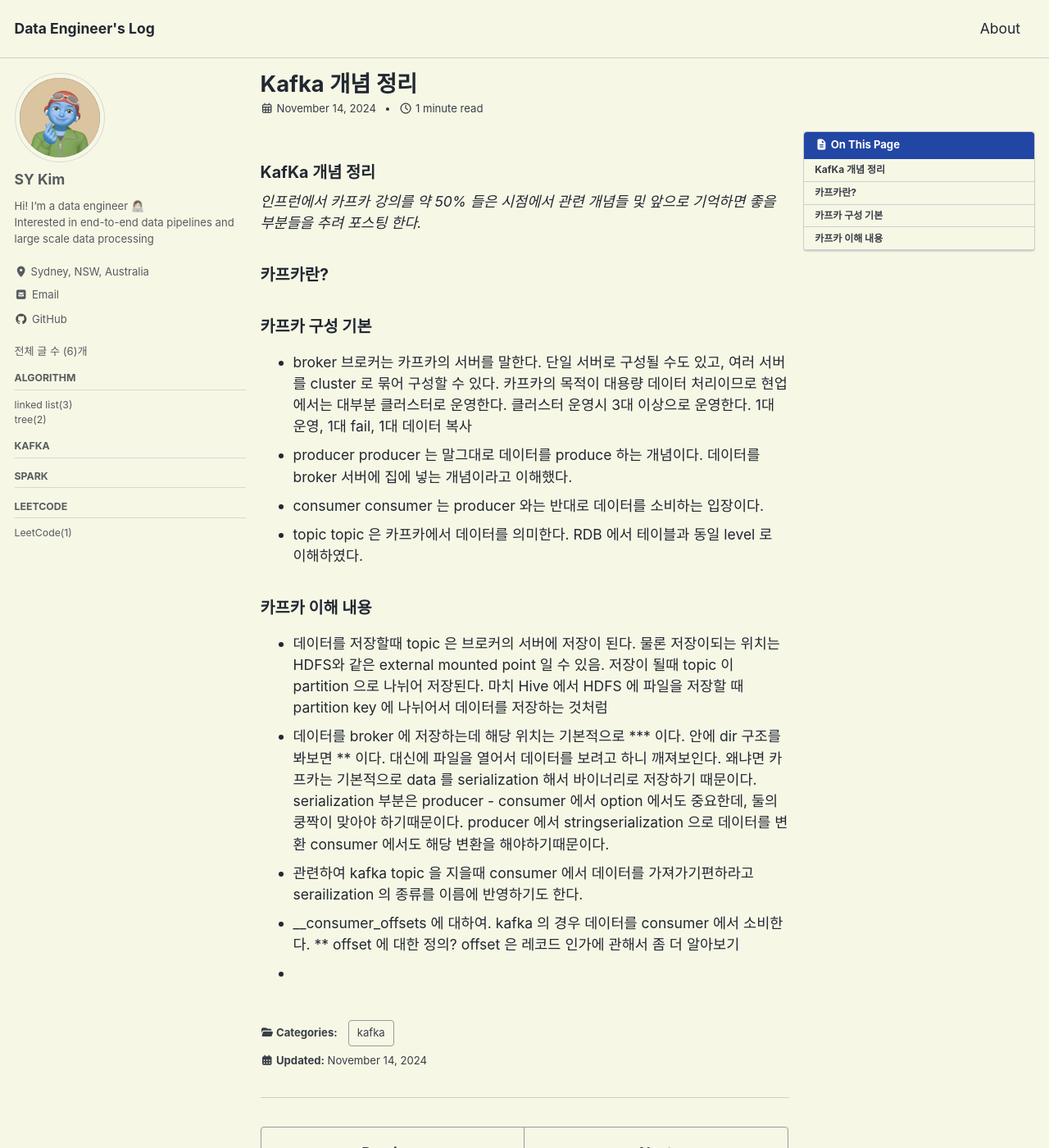
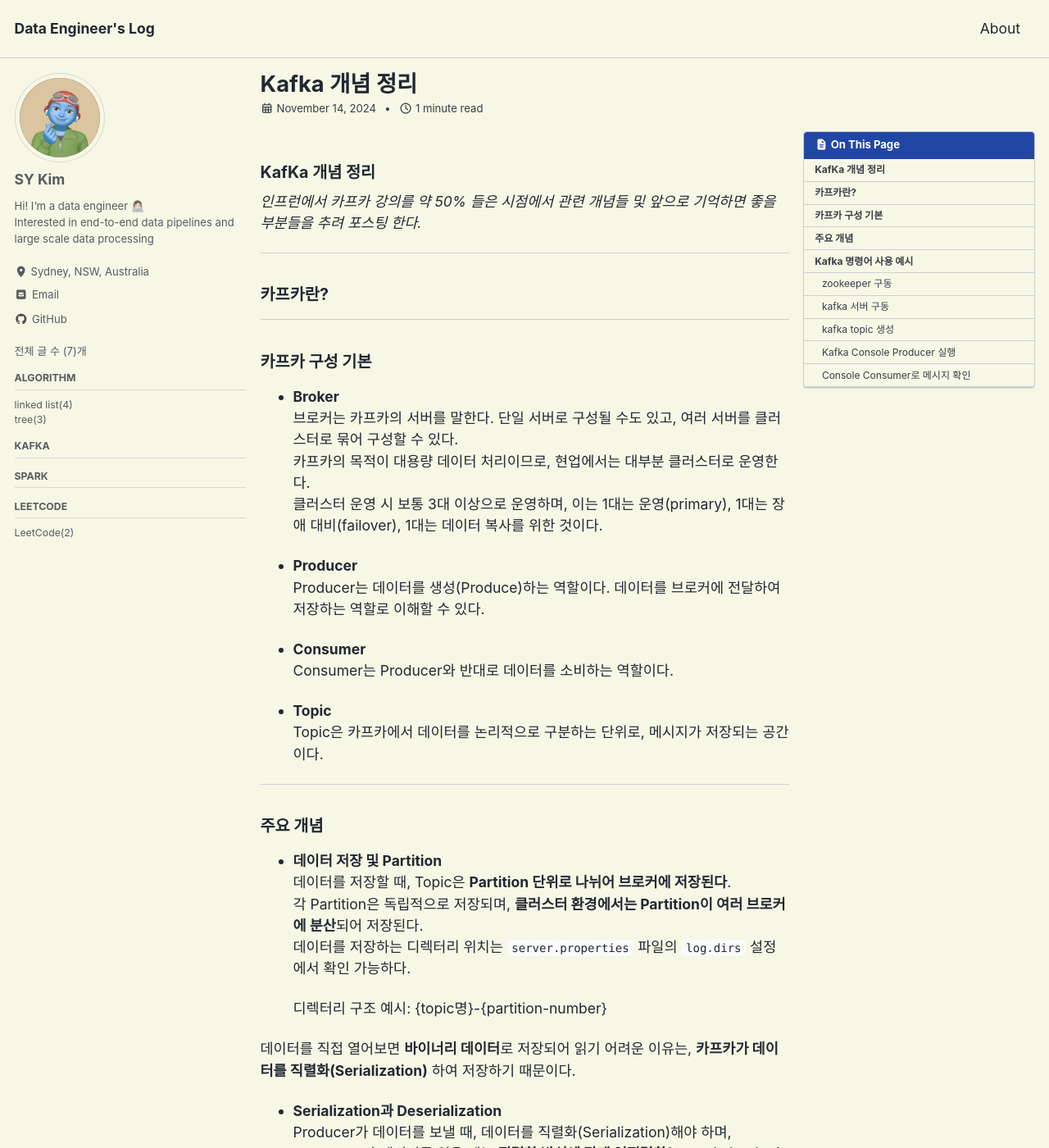
Before and after one commit to hello-iam-sy/hello-iam-sy.github.io, a Jekyll site: the page built from _posts/kafka/2024-11-14-kafka-concept-review.md, in a window 1280 px wide and 1400 px high. Shown: the whole window at 82% size. Built offline with Jekyll 4.4.1, drawn with Linux system fonts in a browser that asks for light colours; cached includes are drawn as plain includes; some of the changed text lies outside the part shown.

Commit message:
update kafka post

````diff
--- a/_posts/kafka/2024-11-14-kafka-concept-review.md
+++ b/_posts/kafka/2024-11-14-kafka-concept-review.md
@@ -1,7 +1,7 @@
 ---
 title: "Kafka 개념 정리"
 date: 2024-11-14
-last_modified_at: 2024-11-14
+last_modified_at: 2024-12-01
 categories:
   - kafka
 toc: true
@@ -11,22 +11,79 @@
 
 ### KafKa 개념 정리
 *인프런에서 카프카 강의를 약 50% 들은 시점에서 관련 개념들 및 앞으로 기억하면 좋을 부분들을 추려 포스팅 한다.*
+
+---
+
 ### 카프카란?
 
+---
+
 ### 카프카 구성 기본
-- broker
-  브로커는 카프카의 서버를 말한다. 단일 서버로 구성될 수도 있고, 여러 서버를 cluster 로 묶어 구성할 수 있다.
-  카프카의 목적이 대용량 데이터 처리이므로 현업에서는 대부분 클러스터로 운영한다. 클러스터 운영시 3대 이상으로 운영한다. 1대 운영, 1대 fail, 1대 데이터 복사
-- producer
-  producer 는 말그대로 데이터를 produce 하는 개념이다. 데이터를 broker 서버에 집에 넣는 개념이라고 이해했다.
-- consumer
-  consumer 는 producer 와는 반대로 데이터를 소비하는 입장이다.
-- topic
-  topic 은 카프카에서 데이터를 의미한다. RDB 에서 테이블과 동일 level 로 이해하였다.
 
-### 카프카 이해 내용
-- 데이터를 저장할때 topic 은 브로커의 서버에 저장이 된다. 물론 저장이되는 위치는 HDFS와 같은 external mounted point 일 수 있음. 저장이 될때 topic 이 partition 으로 나뉘어 저장된다. 마치 Hive 에서 HDFS 에 파일을 저장할 때 partition key 에 나뉘어서 데이터를 저장하는 것처럼
-- 데이터를 broker 에 저장하는데 해당 위치는 기본적으로 *** 이다. 안에 dir 구조를 봐보면 ** 이다. 대신에 파일을 열어서 데이터를 보려고 하니 깨져보인다. 왜냐면 카프카는 기본적으로 data 를 serialization 해서 바이너리로 저장하기 때문이다. serialization 부분은 producer - consumer 에서 option 에서도 중요한데, 둘의 쿵짝이 맞아야 하기때문이다. producer 에서 stringserialization 으로 데이터를 변환 consumer 에서도 해당 변환을 해야하기때문이다.
-- 관련하여 kafka topic 을 지을때 consumer 에서 데이터를 가져가기편하라고 serailization 의 종류를 이름에 반영하기도 한다.
-- __consumer_offsets 에 대하여. kafka 의 경우 데이터를 consumer 에서 소비한다. ** offset 에 대한 정의? offset 은 레코드 인가에 관해서 좀 더 알아보기
--
+- **Broker**
+  브로커는 카프카의 서버를 말한다. 단일 서버로 구성될 수도 있고, 여러 서버를 클러스터로 묶어 구성할 수 있다.
+  카프카의 목적이 대용량 데이터 처리이므로, 현업에서는 대부분 클러스터로 운영한다.
+  클러스터 운영 시 보통 3대 이상으로 운영하며, 이는 1대는 운영(primary), 1대는 장애 대비(failover), 1대는 데이터 복사를 위한 것이다.
+
+- **Producer**
+  Producer는 데이터를 생성(Produce)하는 역할이다. 데이터를 브로커에 전달하여 저장하는 역할로 이해할 수 있다.
+
+- **Consumer**
+  Consumer는 Producer와 반대로 데이터를 소비하는 역할이다.
+
+- **Topic**
+  Topic은 카프카에서 데이터를 논리적으로 구분하는 단위로, 메시지가 저장되는 공간이다.
+
+
+---
+
+### 주요 개념
+
+- **데이터 저장 및 Partition**
+  데이터를 저장할 때, Topic은 **Partition 단위로 나뉘어 브로커에 저장된다**.
+  각 Partition은 독립적으로 저장되며, **클러스터 환경에서는 Partition이 여러 브로커에 분산**되어 저장된다.
+  데이터를 저장하는 디렉터리 위치는 `server.properties` 파일의 `log.dirs` 설정에서 확인 가능하다.
+
+  디렉터리 구조 예시:  {topic명}-{partition-number}
+
+데이터를 직접 열어보면 **바이너리 데이터**로 저장되어 읽기 어려운 이유는, **카프카가 데이터를 직렬화(Serialization)** 하여 저장하기 때문이다.
+
+- **Serialization과 Deserialization**
+Producer가 데이터를 보낼 때, 데이터를 직렬화(Serialization)해야 하며, Consumer가 데이터를 읽을 때는 **직렬화 방식에 맞게 역직렬화(Deserialization)** 해야 한다.
+Producer와 Consumer의 직렬화 설정이 일치하지 않으면 메시지를 읽지 못한다.
+
+- **리더 파티션과 팔로워 파티션**
+리더 파티션: 파티션에서 읽기/쓰기 요청을 처리하는 주된 파티션이다.
+팔로워 파티션: 리더 파티션의 데이터를 주기적으로 복사(Replication)하여 백업 역할을 한다.
+리더 파티션은 디스크 I/O가 집중적으로 발생하며, 리더 장애 시 팔로워 중 하나가 리더로 승격된다.
+
+---
+
+### Kafka 명령어 사용 예시
+#### zookeeper 구동
+
+```
+bin/zookeeper-server-start.sh config/zookeeper.properties
+```
+
+#### kafka 서버 구동
+
+```
+bin/kafka-server-start.sh config/server.properties
+```
+
+#### kafka topic 생성
+
+```
+bin/kafka-topics.sh --create --bootstrap-server my-kafka:9092 --topic hello.kafka
+```
+
+#### Kafka Console Producer 실행
+```
+bin/kafka-console-producer.sh  --bootstrap-server my-kafka:9092 --topic hello.kafka
+```
+
+#### Console Consumer로 메시지 확인
+```
+bin/kafka-console-consumer.sh --bootstrap-server my-kafka:9092 --topic hello.kafka --from-beginning
+```
````
Also changed, not shown: _posts/leetcode/2024-11-29-leetcode.md (added, +96 -0 lines).
